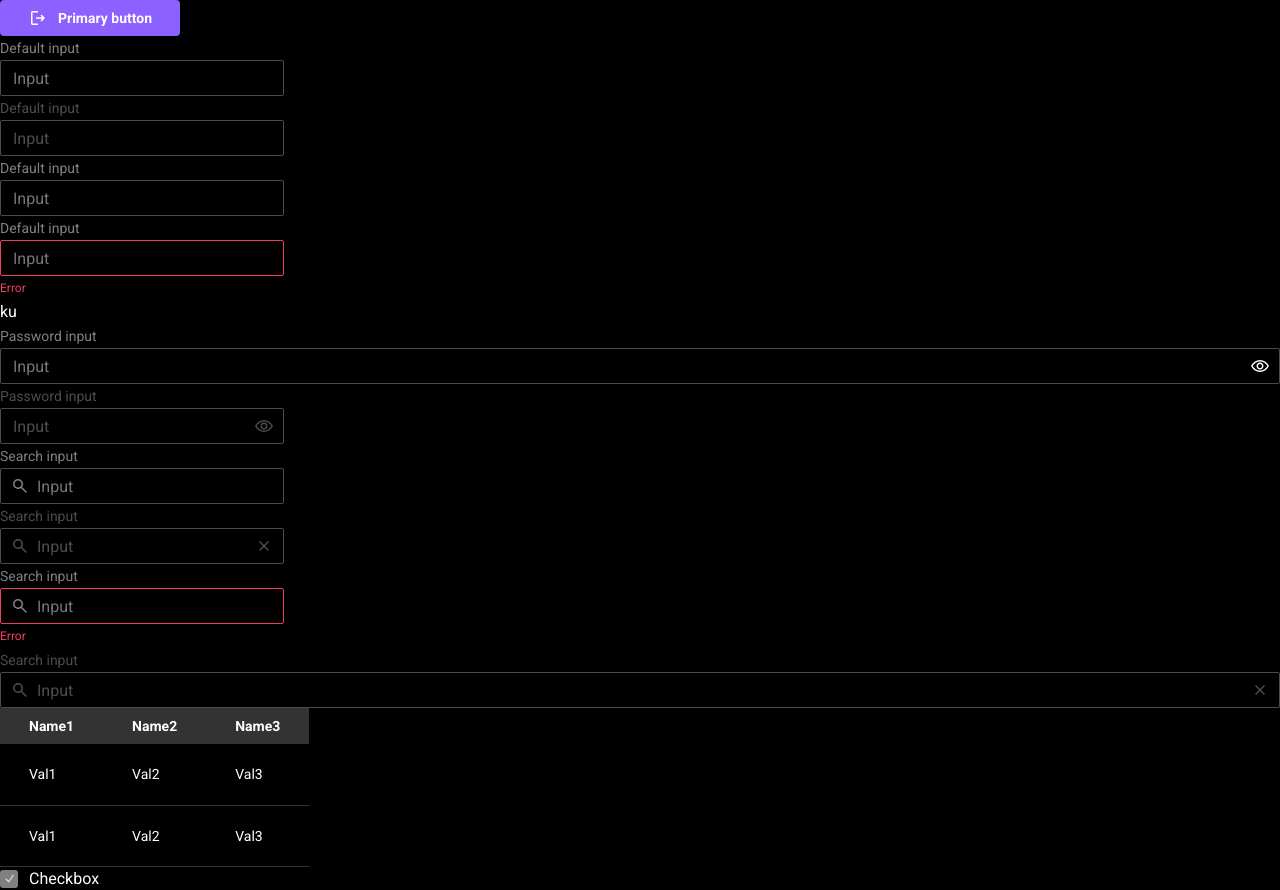
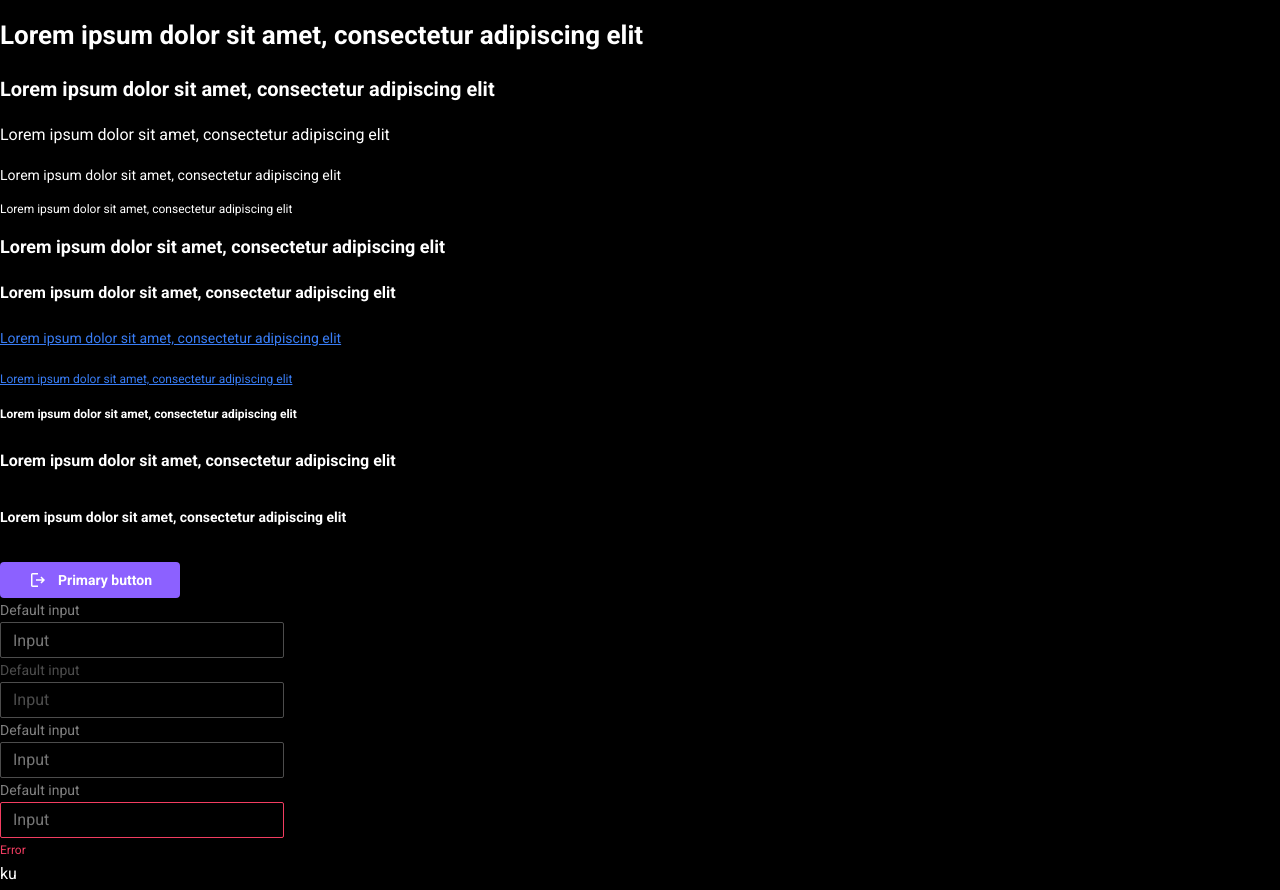
Before and after one commit to kudlatskaya/cards, a React (Vite) app: page / in a window 1280 px wide. Shown: the top 890 px of the page. Built offline with nearby package versions, Linux system fonts and the light colour scheme.

Commit message:
typography component refactoring

```diff
--- a/src/App.tsx
+++ b/src/App.tsx
@@ -49,6 +49,46 @@ export function App() {
 	// @ts-ignore
 	return (
 		<div>
+			<div>
+				<Typography.H1 color={'light'}>
+					{'Lorem ipsum dolor sit amet, consectetur adipiscing elit'}{' '}
+				</Typography.H1>
+				<Typography.H2 color={'light'}>
+					{'Lorem ipsum dolor sit amet, consectetur adipiscing elit'}{' '}
+				</Typography.H2>
+				<Typography.Body1 color={'light'}>
+					{'Lorem ipsum dolor sit amet, consectetur adipiscing elit'}{' '}
+				</Typography.Body1>
+				<Typography.Body2 color={'light'}>
+					{'Lorem ipsum dolor sit amet, consectetur adipiscing elit'}{' '}
+				</Typography.Body2>
+				<Typography.Caption color={'light'}>
+					{'Lorem ipsum dolor sit amet, consectetur adipiscing elit'}{' '}
+				</Typography.Caption>
+				<Typography.H3 color={'light'}>
+					{'Lorem ipsum dolor sit amet, consectetur adipiscing elit'}{' '}
+				</Typography.H3>
+				<Typography.H4 color={'light'}>
+					{'Lorem ipsum dolor sit amet, consectetur adipiscing elit'}{' '}
+				</Typography.H4>
+				<Typography.Link1 color={'light'}>
+					{'Lorem ipsum dolor sit amet, consectetur adipiscing elit'}{' '}
+				</Typography.Link1>
+				<p>
+					<Typography.Link2 color={'light'}>
+						{'Lorem ipsum dolor sit amet, consectetur adipiscing elit'}{' '}
+					</Typography.Link2>
+				</p>
+				<Typography.Overline color={'light'}>
+					{'Lorem ipsum dolor sit amet, consectetur adipiscing elit'}{' '}
+				</Typography.Overline>
+				<Typography.Subtitle1 color={'light'}>
+					{'Lorem ipsum dolor sit amet, consectetur adipiscing elit'}{' '}
+				</Typography.Subtitle1>
+				<Typography.Subtitle2 color={'light'}>
+					{'Lorem ipsum dolor sit amet, consectetur adipiscing elit'}{' '}
+				</Typography.Subtitle2>
+			</div>
 			<div>
 				{/*<Button as={'a'} href={'https://google.com'}>*/}
 				{/*	Link that looks a button*/}
@@ -146,14 +186,6 @@ export function App() {
 			<div>
 				<CheckboxComponent disabled text={'Checkbox'} />
 			</div>
-			<div>
-				<Typography
-					as={'a'}
-					href={'https://google.com'}
-					text={'Lorem ipsum dolor sit amet, consectetur adipiscing elit'}
-					variant={'Link1'}
-				/>
-			</div>
 
 			{/*<Button as={'div'}>Normal Button</Button>*/}
 
--- a/src/components/ui/typography/typography.tsx
+++ b/src/components/ui/typography/typography.tsx
@@ -2,31 +2,77 @@ import { ComponentPropsWithoutRef, ElementType } from 'react'
 
 import s from './typography.module.scss'
 
-export type TypographyProps<T extends ElementType = 'h1'> = {
-	as?: T
+export type Props<T extends ElementType = 'a' | 'h1' | 'h2' | 'h3' | 'h4' | 'h5' | 'h6' | 'p'> = {
 	color?: string
-	text: string
-	variant?:
-		| 'Body1'
-		| 'Body2'
-		| 'Caption'
-		| 'H1'
-		| 'H2'
-		| 'H3'
-		| 'H4'
-		| 'Link1'
-		| 'Link2'
-		| 'Overline'
-		| 'Subtitle1'
-		| 'Subtitle2'
+	href?: string
 } & ComponentPropsWithoutRef<T>
+export const H1 = ({ children, color }: Props) => {
+	return <h1 className={`${s.H1} ${color === 'light' ? s.light : s.dark} `}>{children} </h1>
+}
 
-export const Typography = <T extends ElementType = 'h1'>(props: TypographyProps<T>) => {
-	const { as: Component = 'h1', className, color, text, variant = 'h1', ...rest } = props
+export const H2 = ({ children, color }: Props) => {
+	return <h2 className={`${s.H2} ${color === 'light' ? s.light : s.dark} `}>{children} </h2>
+}
 
+export const Body1 = ({ children, color }: Props) => {
+	return <p className={`${s.Body1} ${color === 'light' ? s.light : s.dark} `}>{children} </p>
+}
+
+export const Body2 = ({ children, color }: Props) => {
+	return <p className={`${s.Body2} ${color === 'light' ? s.light : s.dark} `}>{children} </p>
+}
+
+export const Caption = ({ children, color }: Props) => {
+	return <p className={`${s.Caption} ${color === 'light' ? s.light : s.dark} `}>{children} </p>
+}
+
+export const H3 = ({ children, color }: Props) => {
+	return <h3 className={`${s.H3} ${color === 'light' ? s.light : s.dark} `}>{children} </h3>
+}
+
+export const H4 = ({ children, color }: Props) => {
+	return <h4 className={`${s.H4} ${color === 'light' ? s.light : s.dark} `}>{children} </h4>
+}
+
+export const Link1 = ({ children, color, href }: Props) => {
 	return (
-		<Component className={`${s[variant]} ${color === 'light' ? s.light : s.dark} `} {...rest}>
-			{text}
-		</Component>
+		<a className={`${s.Link1} ${color === 'light' ? s.light : s.dark} `} href={href}>
+			{children}{' '}
+		</a>
 	)
 }
+
+export const Link2 = ({ children, color, href }: Props) => {
+	return (
+		<a className={`${s.Link2} ${color === 'light' ? s.light : s.dark} `} href={href}>
+			{children}{' '}
+		</a>
+	)
+}
+
+export const Overline = ({ children, color }: Props) => {
+	return <p className={`${s.Overline} ${color === 'light' ? s.light : s.dark} `}>{children} </p>
+}
+
+export const Subtitle1 = ({ children, color }: Props) => {
+	return <h5 className={`${s.Subtitle1} ${color === 'light' ? s.light : s.dark} `}>{children} </h5>
+}
+
+export const Subtitle2 = ({ children, color }: Props) => {
+	return <h6 className={`${s.Subtitle2} ${color === 'light' ? s.light : s.dark} `}>{children} </h6>
+}
+
+export const Typography = {
+	Body1,
+	Body2,
+	Caption,
+	H1,
+	H2,
+	H3,
+	H4,
+	Link1,
+	Link2,
+	Overline,
+	Subtitle1,
+	Subtitle2,
+}
```
Also changed, not shown: 2 other files (tests, documents, lock files or other folders).
